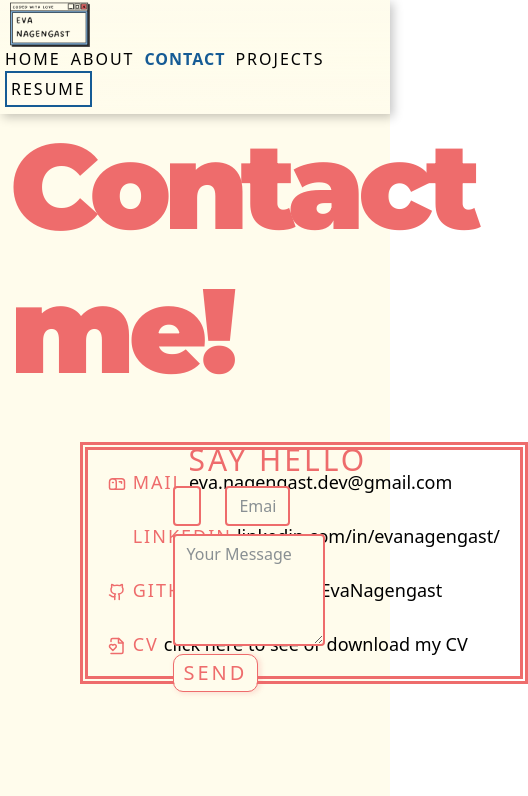
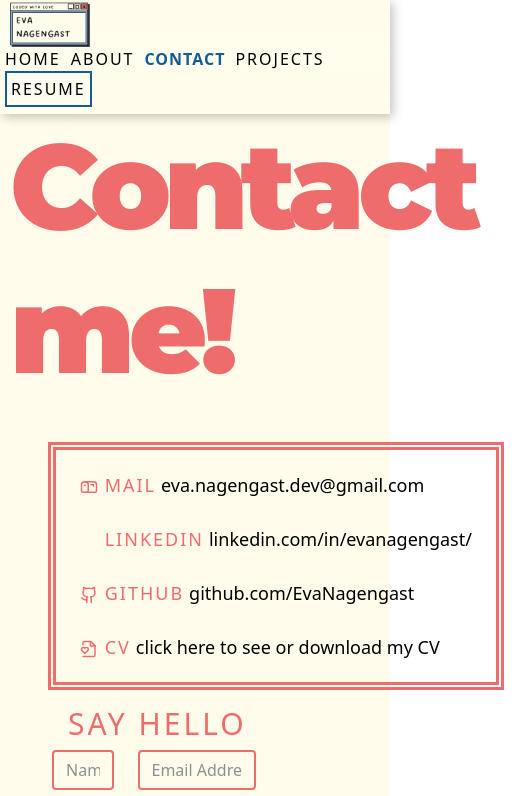
Before and after one commit to EvaNagengast/PersonalPortfolio, a React (Create React App) app: page /contact in a window 390 px wide. Shown: the top 796 px of the page, 528 px wide, since content can reach past the window. Built offline with nearby package versions, Linux system fonts and the light colour scheme; some icons are missing; a web font is replaced by a local one.

Commit message:
made all pages responsive up to 1024px

```diff
--- a/src/pages/Contact.css
+++ b/src/pages/Contact.css
@@ -34,12 +34,8 @@ double css checked o unchecked x  */
 }
 /* contact */
 .Contact .contactbox {
-
   width: max-content;
-  margin: 0 80px;
-  border: 8px double var(---baselight);
-
-  padding: 5px 20px 5px 20px;
+   border: 8px double var(---baselight);
   text-align: left;
   line-height: 3;
   list-style: none;
--- a/src/pages/Contact.js
+++ b/src/pages/Contact.js
@@ -12,10 +12,13 @@ export default function Contact() {
     <div className="Contact">
       <div className="contactpage">
         <h1>Contact me!</h1>
-        <div className="row">
-          <div className="col-5">
-            <div className="contactbox">
-
+        <div className="row ">
+          <div            className="col-auto  col-lg-6"
+          >
+            <div
+              className="contactbox py-2 px-4 ms-5
+            "
+            >
               <li>
                 <a
                   className="text-decoration-none"
@@ -66,16 +69,17 @@ export default function Contact() {
                   rel="noreferrer"
                   alt="PDF of Evas Resume"
                   className="text-decoration-none"
-                  > <span className="highlight">
+                >
+                  {" "}
+                  <span className="highlight">
                     <LuFileHeart /> CV
                   </span>
-                  click here to see or download my CV</a>
-
+                  click here to see or download my CV
+                </a>
               </li>
-
             </div>
           </div>
-          <div className="col-7">
+          <div className=" col-auto col-md-7  col-lg-6        ps-3 ps-lg-0 ps-xl-0">
             <Mailsection />
           </div>
         </div>
--- a/src/pages/Cv.js
+++ b/src/pages/Cv.js
@@ -259,7 +259,7 @@ export default function Cv() {
             </div>
             <p> Apprenticeship + A-levels</p>
             <h2>SKILLS/TOOLS</h2>
-            <ul>
+            <ul className="ps-1">
               <li>HTML + CSS</li>
               <li>JavaScript</li>
 
@@ -271,12 +271,12 @@ export default function Cv() {
               <li>Adobe Illustrator, Fresco, PS</li>
             </ul>
             <h2>Languages</h2>
-            <ul>
+            <ul className="ps-1">
               <li>German - Native </li>
               <li>English - Bilingual Proficiency</li>
             </ul>
             <h2>Strengths</h2>
-            <ul>
+            <ul className="ps-1">
               <li>Front-end development</li>
               <li> ProjectManagement </li>
               <li> Creativity </li>
--- a/src/pages/Footer.js
+++ b/src/pages/Footer.js
@@ -5,7 +5,7 @@ export default function Footer() {
     <div className="Footer">
       <footer className="footer text-center">
         © 2023 Eva Nagengast. This page was crafted with care and built using
-        JavaScript React. It is{" "}
+        JavaScript React. <br className="d-block d-xl-none"/>It is{" "}
         <a
           href="https://github.com/EvaNagengast/PersonalPortfolio"
           target="_blank"
--- a/src/pages/Projects.js
+++ b/src/pages/Projects.js
@@ -33,7 +33,7 @@ export default function Projects() {
       <div className="projectspage text-center">
         <h1 className="text-start">Projects</h1>
 
-        <div className="row ">
+        <div className="row px-3 ">
           <div className="col-4  ">
             <div className="card">
               <img
@@ -66,7 +66,11 @@ export default function Projects() {
           </div>
           <div className="col-4 ">
             <div className="card">
-              <img className="card-img-top" src={Dictionary} alt="Dictionary App" />
+              <img
+                className="card-img-top"
+                src={Dictionary}
+                alt="Dictionary App"
+              />
               <div className="card-body">
                 <p className="cardText">Dictionary App</p>
                 <p className="cardicon">
@@ -93,7 +97,11 @@ export default function Projects() {
           </div>
           <div className="col-4 ">
             <div className="card">
-              <img className="card-img-top" src={Pigeons} alt="Pigeon Showcase" />
+              <img
+                className="card-img-top"
+                src={Pigeons}
+                alt="Pigeon Showcase"
+              />
               <div className="card-body">
                 <p className="cardText">Pigeon Showcase</p>
                 <p className="cardicon">
@@ -118,10 +126,14 @@ export default function Projects() {
             </div>
           </div>
         </div>
-        <div className="row ">
+        <div className="row  px-3">
           <div className="col-4  ">
             <div className="card">
-              <img className="card-img-top" src={Magic} alt="Magical Weather App" />
+              <img
+                className="card-img-top"
+                src={Magic}
+                alt="Magical Weather App"
+              />
               <div className="card-body">
                 <p className="cardText">Magical Weather App</p>
                 <p className="cardicon">
--- a/src/pages/subpage/Mailsection.css
+++ b/src/pages/subpage/Mailsection.css
@@ -1,6 +1,8 @@
 /* CSS checked x unchecked o
 redundant checked o unchecked x
 double css checked o unchecked x  */
+
+
 .Mailsection button {
   width: fit-content;
   padding: 3px 10px;
@@ -14,6 +16,7 @@ double css checked o unchecked x  */
 
 .Mailsection form input,
 .Mailsection form textarea {
+
   border: 2px solid var(---baselight);
   background-color: var(---base);
 }
@@ -30,7 +33,7 @@ double css checked o unchecked x  */
 }
 .Mailsection form .form-group {
   align-items: start;
-  max-width: 70%;
+  max-width: 90%;
 }
 
 .Mailsection form .name {
--- a/src/pages/subpage/Mailsection.js
+++ b/src/pages/subpage/Mailsection.js
@@ -3,7 +3,7 @@ import "./Mailsection.css";
 export default function Mailsection() {
   return (
     <div className="Mailsection">
-      <div className="mail">
+      <div className="mail m-lg-0 my-lg-0 mx-5 my-3">
         <h2 className="text-start ps-3">SAY HELLO</h2>
         <form
           target="_blank"
```
Lines whose indentation alone changed are shown as unchanged.
